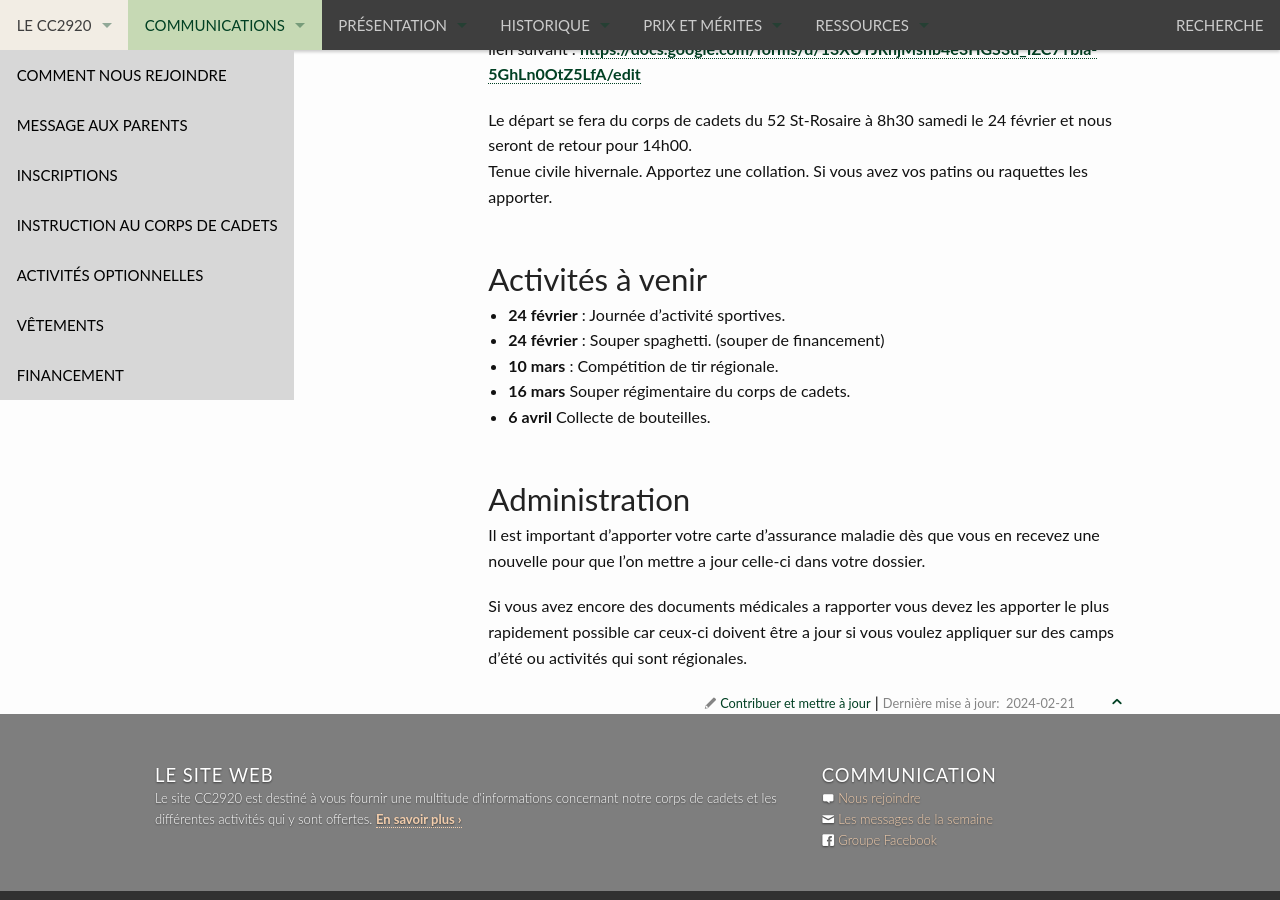
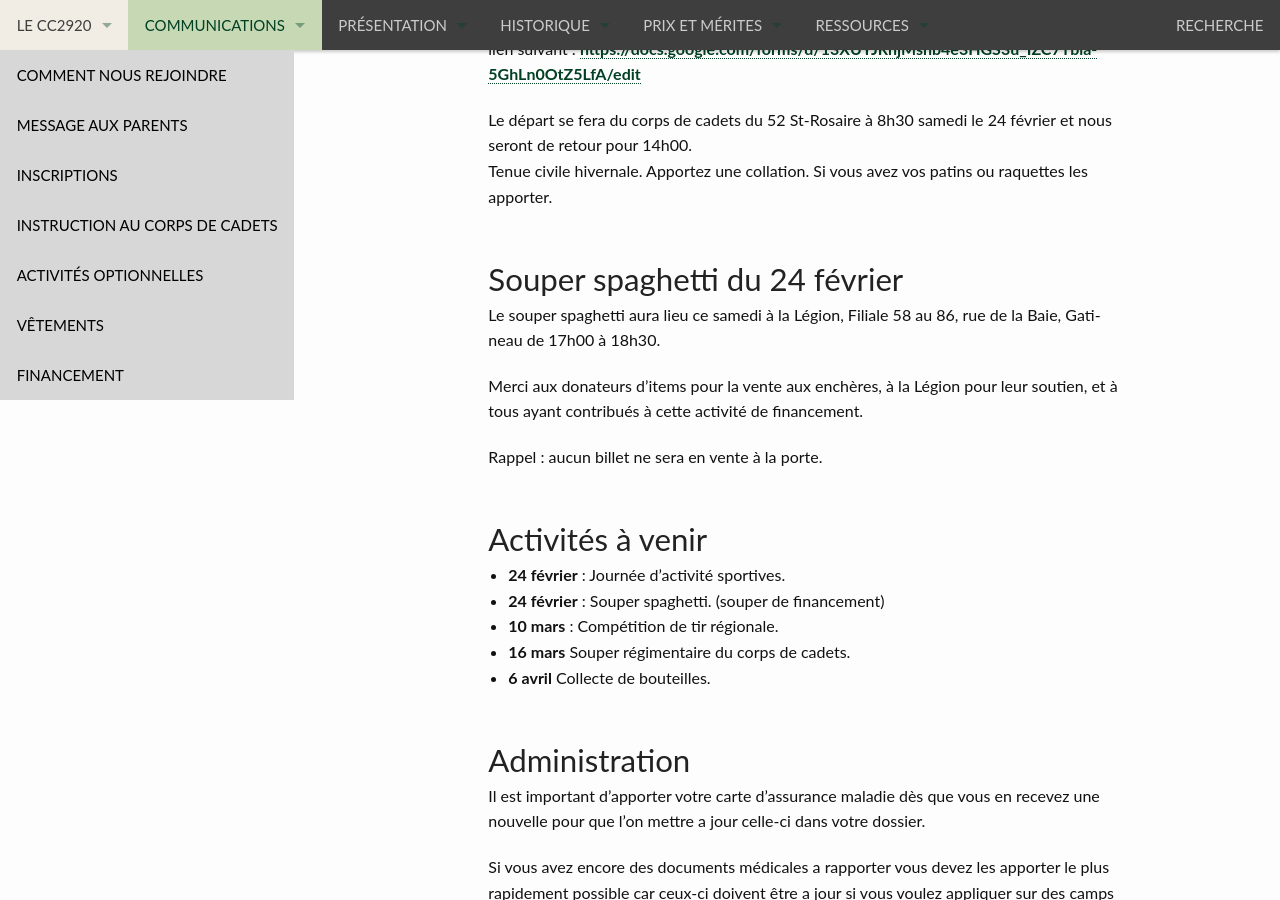
Before and after one commit to CC2920/web, a Jekyll site: the page built from _communications/messages.md, in a window 1280 px wide and 900 px high, scrolled down 893 px. Built offline with Jekyll 4.4.1, drawn with Linux system fonts in a browser that asks for light colours.

Commit message:
Ajout paragraphe du souper spaghetti

```diff
--- a/_communications/messages.md
+++ b/_communications/messages.md
@@ -28,6 +28,15 @@ Tenue civile hivernale.
 Apportez une collation.
 Si vous avez vos patins ou raquettes les apporter.
 
+## Souper spaghetti du 24 février
+
+Le souper spaghetti aura lieu ce samedi à la Légion, Filiale 58 au 86, rue de la Baie, Gatineau de 17h00 à 18h30.
+
+Merci aux donateurs d’items pour la vente aux enchères, à la Légion pour leur soutien, et à tous ayant contribués à cette activité de financement.
+
+Rappel : aucun billet ne sera en vente à la porte.
+
+
 ## Activités à venir
 
 - **24 février** : Journée d'activité sportives.
```
